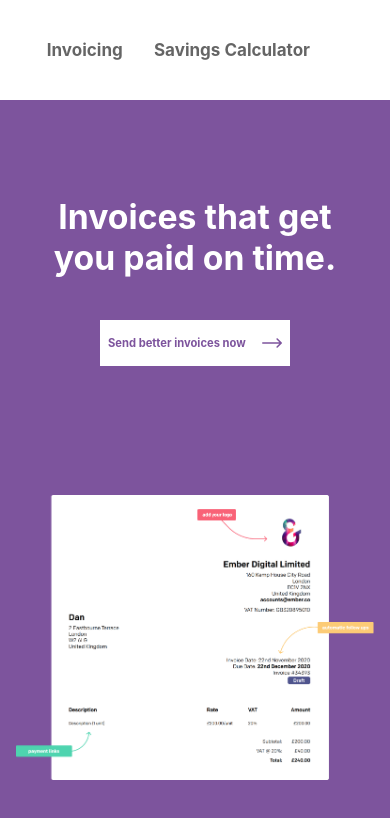
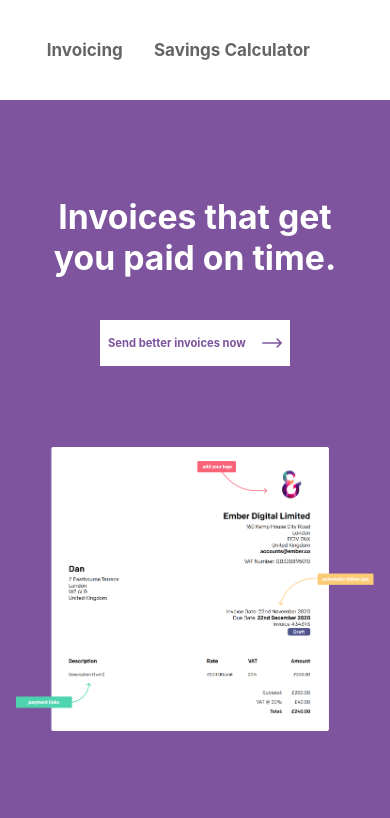
Before and after one commit to BenRiska/ember-challenge, a Next.js app: page / in a window 390 px wide. Shown: the top 818 px of the page. Built offline with nearby package versions, Linux system fonts and the light colour scheme.

Commit message:
reset flex values for mobile screen

```diff
--- a/styles/Home.module.css
+++ b/styles/Home.module.css
@@ -123,6 +123,8 @@
   .home__image {
     display: grid;
     place-items: center;
+    justify-content: initial;
+    align-items: initial;
     padding: 1rem;
     margin-top: 3rem;
   }
@@ -159,6 +161,9 @@
 
   .home__image {
     margin-top: 1rem;
+  }
+
+  .home__image > img {
     bottom: initial;
     right: initial;
     max-height: 100%;
```
